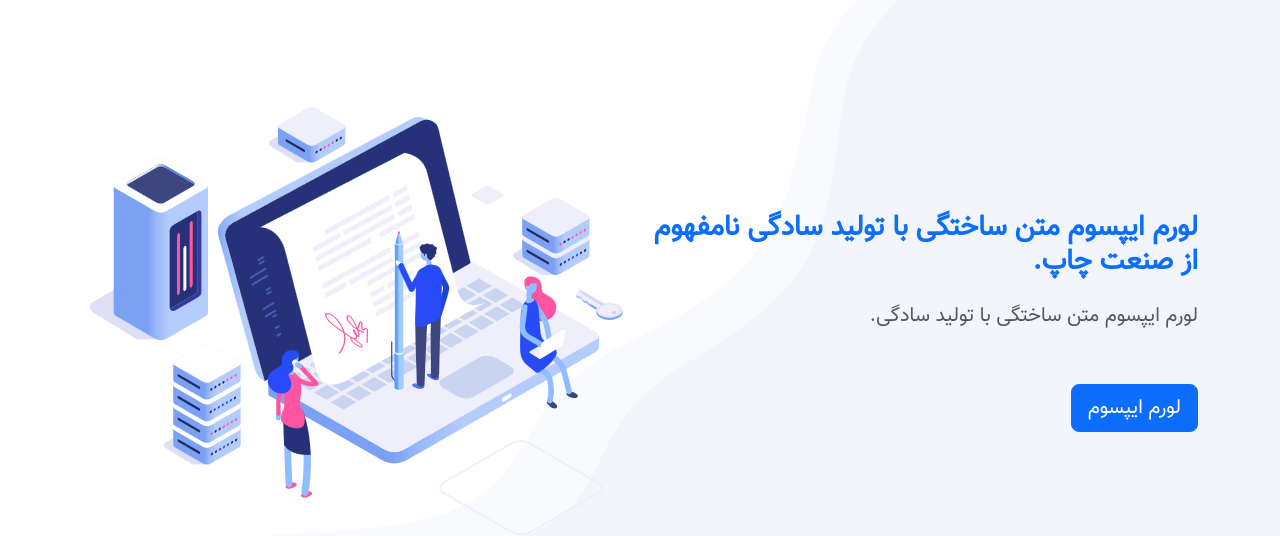
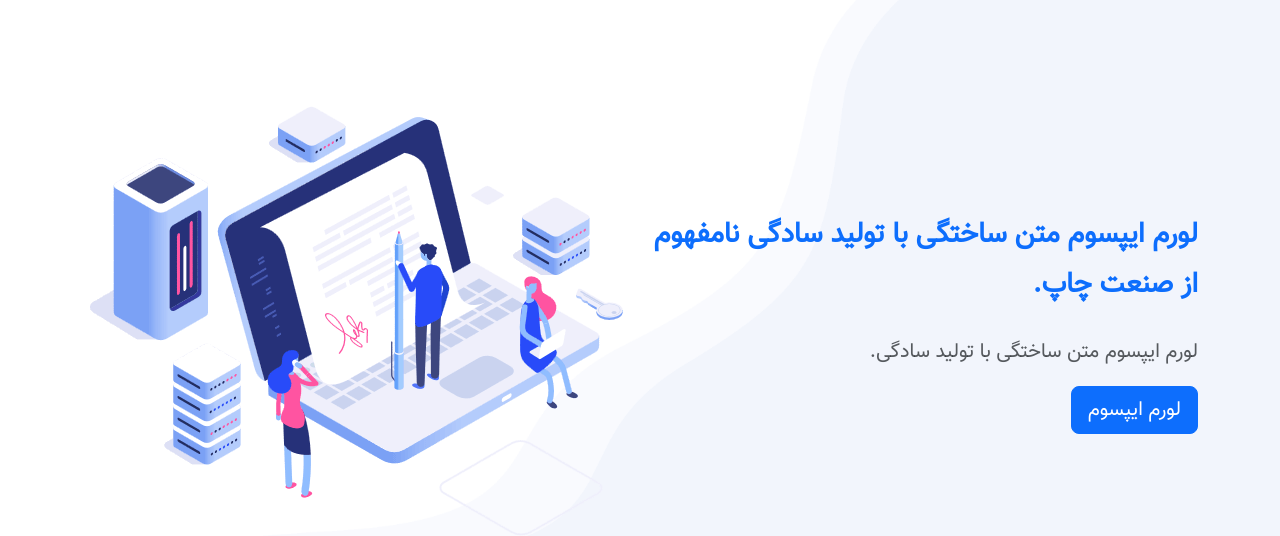
Before and after one commit to AmirReza-MadanDar/landing-page, a plain HTML site: page index.html in a window 1280 px wide. Shown: the part 78-614 px from the top of the page. Drawn offline with nearby package versions, Linux system fonts and the light colour scheme.

Commit message:
Complete the heroSection

```diff
--- a/css/style.css
+++ b/css/style.css
@@ -11,6 +11,20 @@
 
 body {
   font-family: "Vazir" !important;
+}
+.h1,
+.h2,
+.h3,
+.h4,
+.h5,
+.h6,
+h1,
+h2,
+h3,
+h4,
+h5,
+h6 {
+  line-height: 1.8 !important;
 }
 /* Utilitis */
 .hover-grow {
--- a/index.html
+++ b/index.html
@@ -85,18 +85,18 @@
     <section class="hero d-flex align-items-center">
       <div class="container">
         <div class="row align-items-center">
-          <div class="col-lg-6 align-items-center">
-            <h3 class="fw-bold text-primary">
+          <div class="col-lg-6 align-items-center mt-5 mt-lg-0">
+            <h3 class="fw-bold text-primary text-center text-lg-start">
               لورم ایپسوم متن ساختگی با تولید سادگی نامفهوم از صنعت چاپ.
             </h3>
             <h5 class="text-muted mt-4">
               لورم ایپسوم متن ساختگی با تولید سادگی.
             </h5>
-            <button class="btn btn-lg btn-primary mt-5 hover-grow">
+            <button class="btn btn-lg btn-primary mt-2 hover-grow">
               لورم ایپسوم
             </button>
           </div>
-          <div class="col-lg-6">
+          <div class="col-lg-6 mt-5 mt-lg-0">
             <img class="img-fluid" src="./images/intro/intro-img.png" alt="" />
           </div>
         </div>
```
